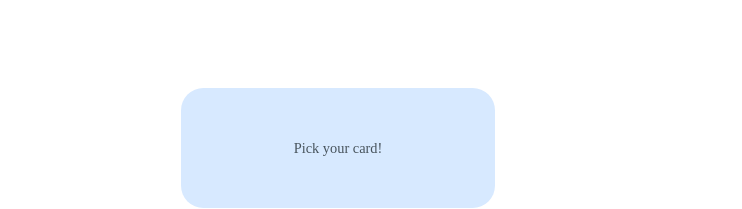
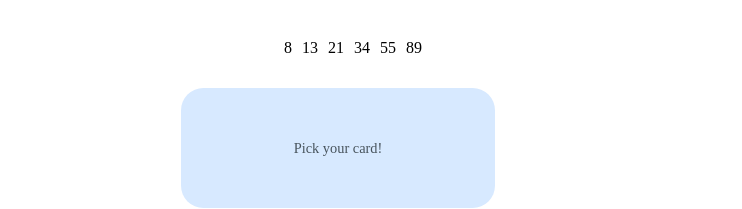
Before and after one commit to semihsayin/scrum-poker, a React (Vite) app: page / in a window 1280 px wide. Shown: the top 209 px of the page, without its empty margins (302-1044 px from the left). Built offline with nearby package versions, Linux system fonts and the light colour scheme.

Commit message:
Diğer kullanıcı kartları eklendi

```diff
--- a/src/modules/gamaPageHeader/GamePageHeader.tsx
+++ b/src/modules/gamaPageHeader/GamePageHeader.tsx
@@ -1,9 +1,24 @@
+import { RootState } from "@redux/store";
+import { useSelector } from "react-redux";
 import styles from "./GamePageHeader.module.css"
 
 const GamePageHeader = () => {
+    const cardPoint = useSelector((state: RootState) => state.cardPoint.point);
+    const cardStatus = useSelector((state: RootState) => state.cardStatus.status);
+    const counterStatus = useSelector((state: RootState) => state.counterStatus.status);
+
+    const numbers = [8,13,21,34,55,89];
     return (
         <div className={styles.container}>
-
+            <ul className={styles.ulList}>
+                {numbers.map(number => (
+                    <li>
+                        <div className={`${styles.ulList} ${cardPoint == null ? '' : (counterStatus == true ? styles.card : styles.selected) }`}>
+                            { number }
+                        </div>
+                    </li>
+                ))}
+            </ul>
         </div>
     )
 }
```
